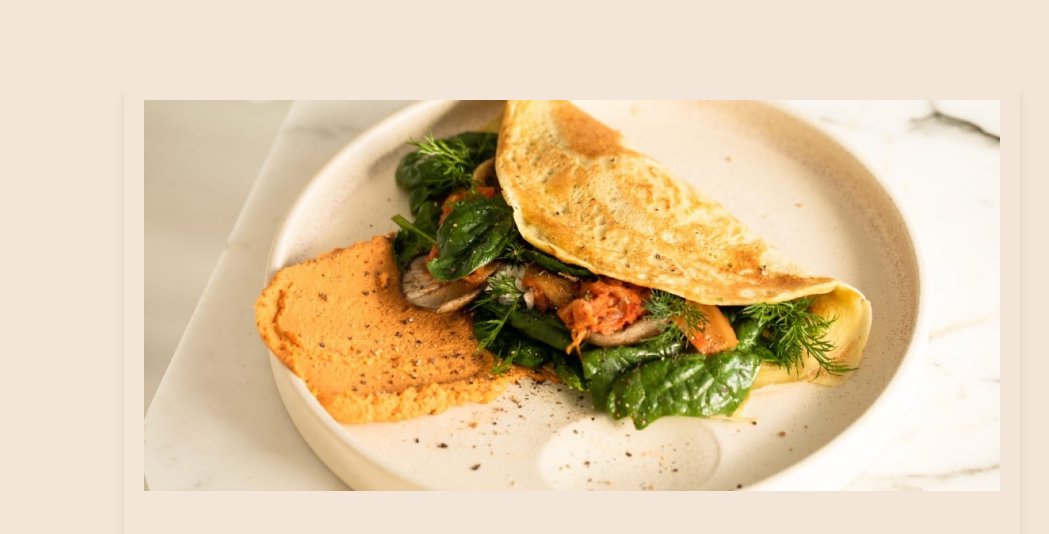
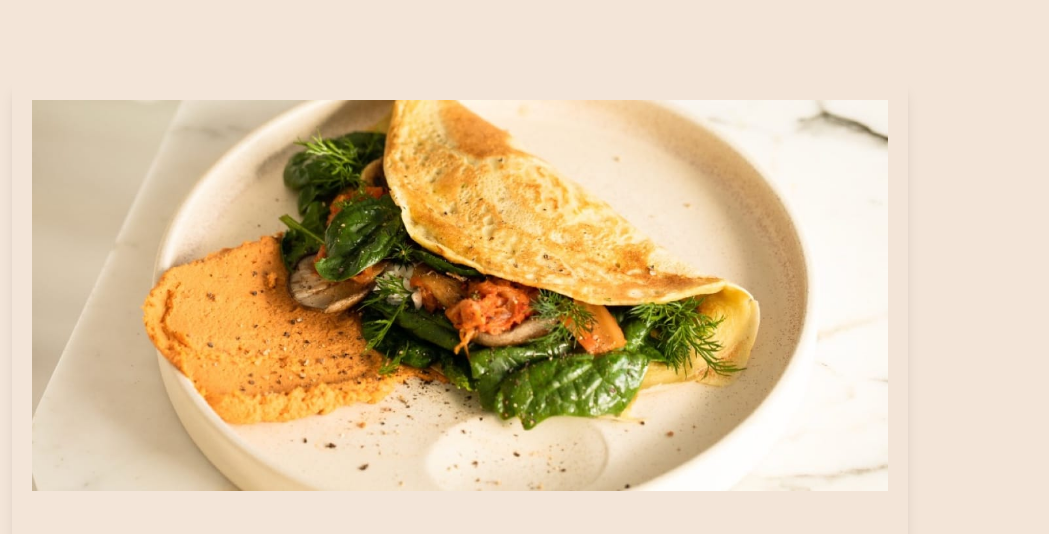
Before and after one commit to nandiitha/recipe-page, a website: page index.html in a window 1280 px wide. Shown: the top 534 px of the page, without its empty margins (68-1117 px from the left). Drawn offline with nearby package versions, Linux system fonts and the light colour scheme.

Commit message:
Update index.html

```diff
--- a/index.html
+++ b/index.html
@@ -28,7 +28,7 @@
     <script src="https://cdn.tailwindcss.com"></script>
   </head>
   <body
-    class="md:bg-[#f3e5d8] h-screen flex items-center justify-center min-h-screen flex flex-col"
+    class="md:bg-[#f3e5d8] h-screen "
   >
     <main class="max-w-4xl rounded-lg shadow-lg overflow-hidden my-20 mx-20">
       <img
```
